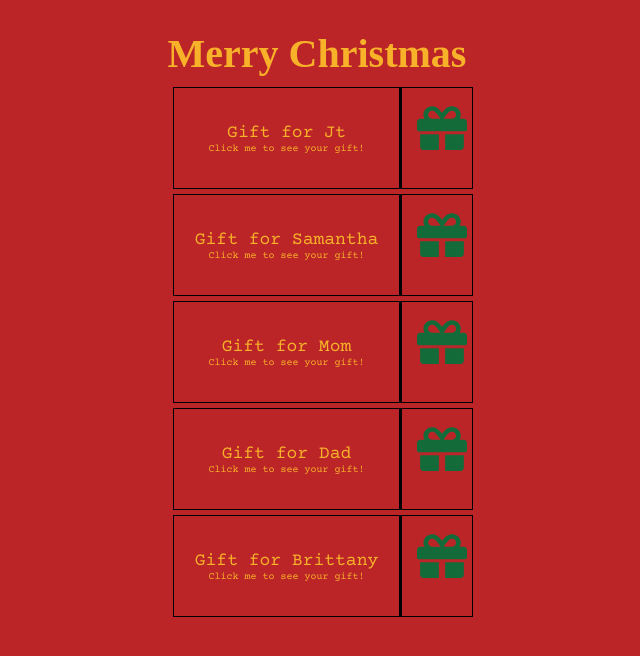
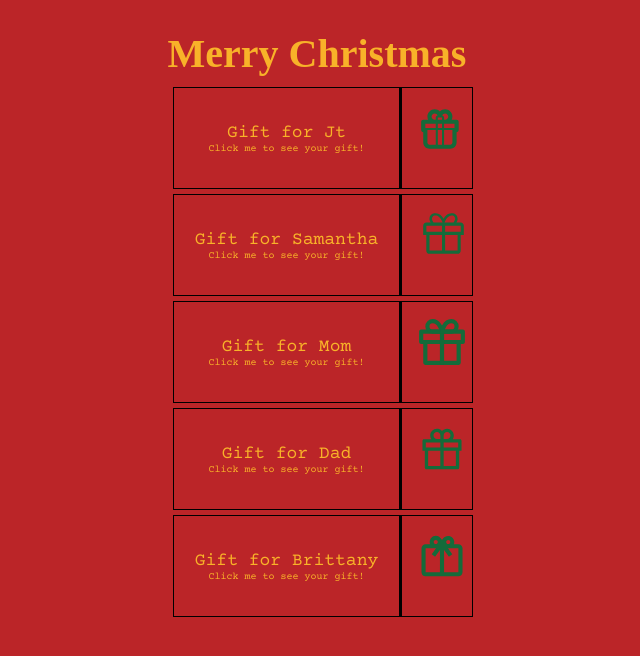
Before and after one commit to codymurphyjones/CodyChristmas, a Next.js app: page / in a window 1280 px wide. Shown: the top 656 px of the page, without its empty margins (323-963 px from the left). Built offline with nearby package versions, Linux system fonts and the light colour scheme; a web font is replaced by a local one.

Commit message:
Final fixes

```diff
--- a/pages/index.js
+++ b/pages/index.js
@@ -12,7 +12,11 @@ let GoTo = (val) => {
 
 ///Icons
 import { GiLinkedRings } from 'react-icons/gi'
-import { FaGift } from 'react-icons/fa'
+import { TiGift } from 'react-icons/ti'
+import {IoMdGift} from 'react-icons/io'
+import {GoGift} from 'react-icons/go'
+import {FiGift} from 'react-icons/fi'
+import {AiOutlineGift} from 'react-icons/ai'
 
 
 const FullHeightPage = () => (
@@ -22,11 +26,11 @@ const FullHeightPage = () => (
       Merry Christmas
                     </div>
                     <div style={{margin: 'auto', maxWidth: "300px", flexDirection: 'column', alignItems: 'center', justifyContent: "center"}}>
-                    <a onClick={GoTo("jt")}><TicketComponent alignRight={true} hideIcon={true} title="Gift for Jt" icon={FaGift} type="Click me to see your gift!" /></a>
-    <a onClick={GoTo("sam")}><TicketComponent alignRight={true} hideIcon={true} title="Gift for Samantha" icon={FaGift} type="Click me to see your gift!" /></a>
-      <a onClick={GoTo("mom")}><TicketComponent alignRight={true} hideIcon={true} title="Gift for Mom" icon={FaGift} type="Click me to see your gift!" /></a>
-        <a onClick={GoTo("dad")}><TicketComponent alignRight={true} hideIcon={true} title="Gift for Dad" icon={FaGift} type="Click me to see your gift!" /></a>
-          <a onClick={GoTo("brittany")}><TicketComponent alignRight={true} hideIcon={true} title="Gift for Brittany" icon={FaGift} type="Click me to see your gift!" /></a>
+                    <a onClick={GoTo("jt")}><TicketComponent alignRight={true} hideIcon={true} title="Gift for Jt" icon={TiGift} type="Click me to see your gift!" /></a>
+    <a onClick={GoTo("sam")}><TicketComponent alignRight={true} hideIcon={true} title="Gift for Samantha" icon={GoGift} type="Click me to see your gift!" /></a>
+      <a onClick={GoTo("mom")}><TicketComponent alignRight={true} hideIcon={true} title="Gift for Mom" icon={FiGift} type="Click me to see your gift!" /></a>
+        <a onClick={GoTo("dad")}><TicketComponent alignRight={true} hideIcon={true} title="Gift for Dad" icon={AiOutlineGift} type="Click me to see your gift!" /></a>
+          <a onClick={GoTo("brittany")}><TicketComponent alignRight={true} hideIcon={true} title="Gift for Brittany" icon={IoMdGift} type="Click me to see your gift!" /></a>
 
           </div>
           <style global jsx>{`
```
